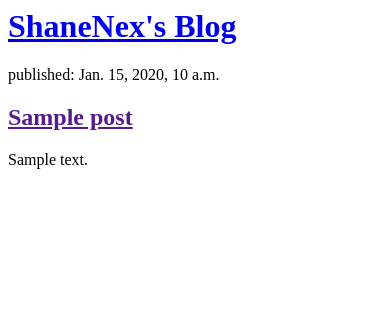
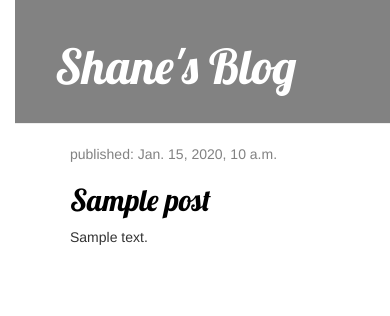
Before and after one commit to shane2801/my-first-blog, a Django app: page / in a window 390 px wide. Shown: the top 316 px of the page. Run offline with Django 3.2, Linux system fonts and the light colour scheme; tables that the repository leaves empty hold one stand-in row (values such as "Sample post"); some libraries are stand-ins or nearby versions.

Commit message:
Added view template for detailed blog post as well as CSS for the site

```diff
--- a/blog/static/css/blog.css
+++ b/blog/static/css/blog.css
@@ -1,3 +1,45 @@
+h1 a, h2 a {
+    color: #C25100;
+    font-family: 'Lobster';
+    }
+
 body {
-    padding-left: 0;
-}
+    padding-left: 15px;
+    }
+.page-header {
+    background-color: #828282;
+    margin-top: 0;
+    padding: 20px 20px 20px 40px;
+    }
+.page-header h1, .page-header h1 a, .page-header h1 a:visited, .page-header h1 a:active {
+    color: #ffffff;
+    font-size: 36pt;
+    text-decoration: none;
+    }
+.content {
+    margin-left: 40px;
+    }
+h1, h2, h3, h4 {
+    font-family: 'Lobster', cursive;
+    }
+.date {
+    color: #828282;
+    }
+.save {
+    float: right;
+    }
+.post-form textarea, .post-form input {
+    width: 100%;
+    }
+.top-menu, .top-menu:hover, .top-menu:visited {
+    color: #ffffff;
+    float: right;
+    font-size: 26pt;
+    margin-right: 20px;
+    }
+.post {
+    margin-bottom: 70px;
+    }
+.post h2 a, .post h2 a:visited {
+    color: #000000;
+    }
--- /dev/null
+++ b/blog/templates/blog/base.html
@@ -0,0 +1,26 @@
+{% load static %}
+
+<html>
+    <head>
+        <title>ShaneNex</title>
+
+        <link rel="stylesheet" href="//maxcdn.bootstrapcdn.com/bootstrap/3.2.0/css/bootstrap.min.css">
+        <link rel="stylesheet" href="//maxcdn.bootstrapcdn.com/bootstrap/3.2.0/css/bootstrap-theme.min.css">
+        <link href="//fonts.googleapis.com/css?family=Lobster&subset=latin,latin-ext" rel="stylesheet" type="text/css">
+        <link rel="stylesheet" href="{% static 'css/blog.css' %}">
+
+    </head>
+    <body>
+        <div class="page-header">
+            <h1><a href="/">Shane's Blog</a></h1>
+        </div>
+        <div class="content container">
+            <div class="row">
+                <div class="col-md-8">
+                    {% block content %}
+                    {% endblock %}
+                </div>
+            </div>
+        </div>
+    </body>
+</html>
--- a/blog/templates/blog/post_list.html
+++ b/blog/templates/blog/post_list.html
@@ -1,20 +1,14 @@
-<html>
-    <head>
-        <title>ShaneNex</title>
-    </head>
-    <body>
-        <div>
-            <h1><a href="/">ShaneNex's Blog</a></h1>
-        </div>
-
-        {% for post in posts %}
-            <div>
-                <p>published: {{ post.published_date }}</p>
-                <h2><a href="">{{ post.title }}</a></h2>
-                <p>{{ post.text|linebreaksbr }}</p>
-            </div>
-        {% endfor %}
+{% extends 'blog/base.html' %}
 
 
-    </body>
-</html>
+{% block content %}
+    {% for post in posts %}
+        <div class="post">
+            <div class="date">
+                <p>published: {{ post.published_date }}</p>
+            </div>
+            <h2><a href="{% url 'post_detail' pk=post.pk %}">{{ post.title }}</a></h2>
+            <p>{{ post.text|linebreaksbr }}</p>
+        </div>
+    {% endfor %}
+{% endblock %}
--- a/blog/urls.py
+++ b/blog/urls.py
@@ -3,4 +3,5 @@ from . import views
 
 urlpatterns = [
     path('', views.post_list, name='post_list'),
+    path('post/<int:pk>/', views.post_detail, name='post_detail'),
 ]
--- a/blog/views.py
+++ b/blog/views.py
@@ -1,8 +1,14 @@
 from django.shortcuts import render
 from django.utils import timezone
+from django.shortcuts import render, get_object_or_404
+
 from .models import Post
 
 # Create your views here.
 def post_list(request):
     posts = Post.objects.filter(published_date__lte=timezone.now()).order_by('published_date')
     return render(request, 'blog/post_list.html', {'posts':posts})
+
+def post_detail(request, pk):
+    post = get_object_or_404(Post, pk=pk)
+    return render(request, 'blog/post_detail.html', {'post': post})
```
Also changed, not shown: blog/templates/blog/post_detail.html (added, +13 -0 lines).
